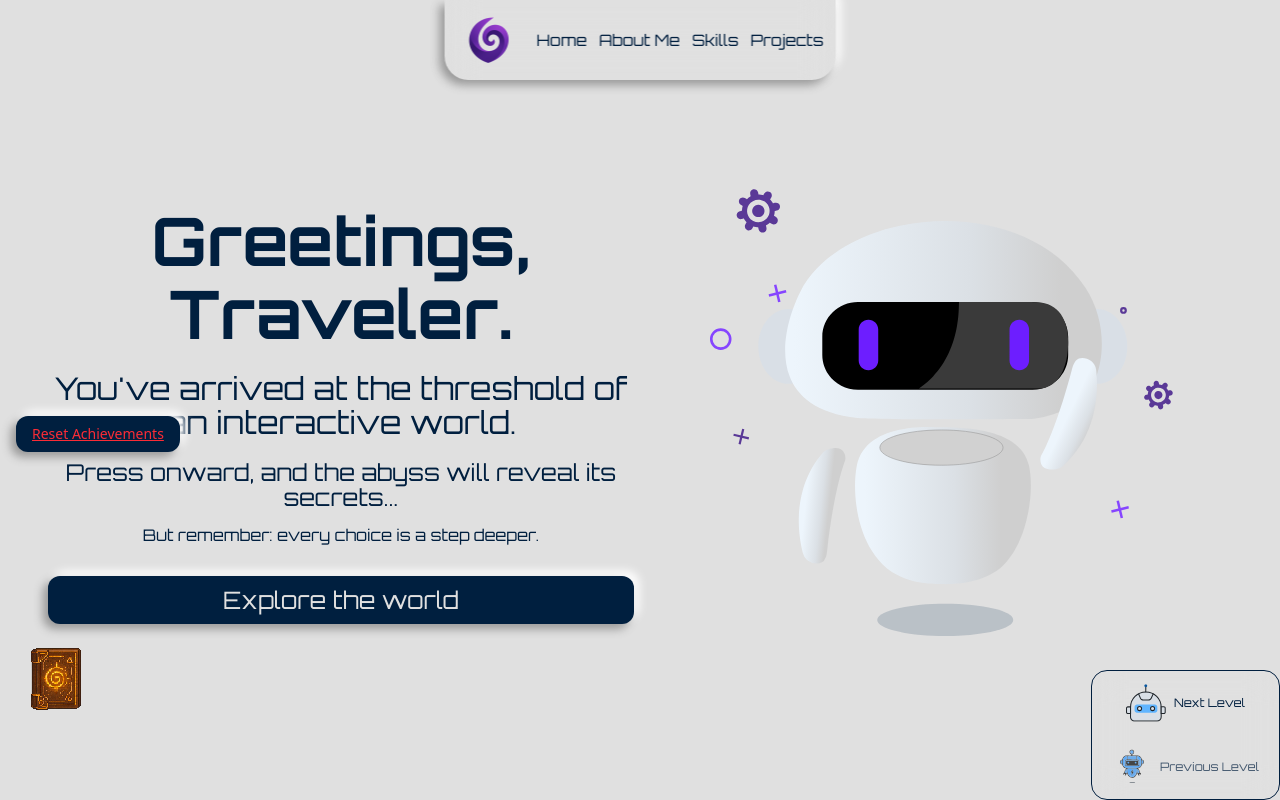
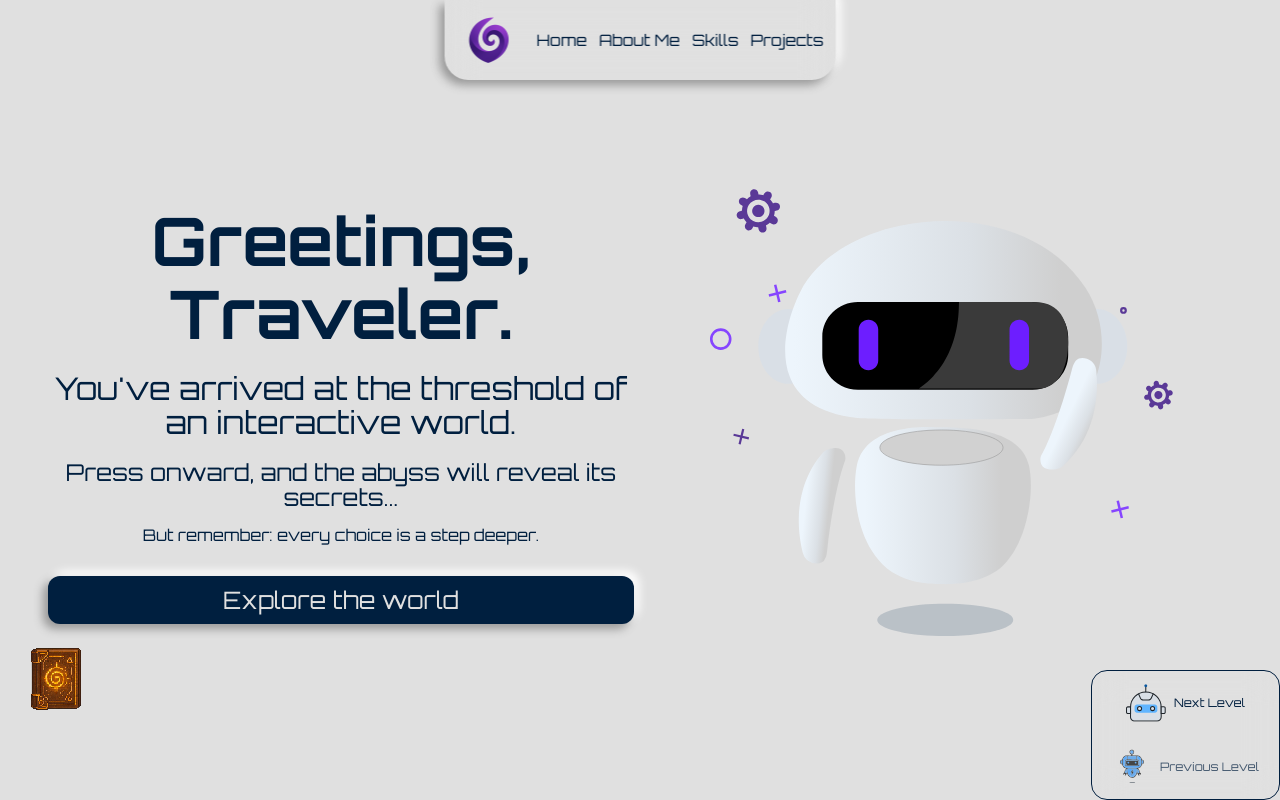
Before and after one commit to Eskalifer1/eskfolio, a Next.js app: page / in a window 1280 px wide. Built offline with nearby package versions, Linux system fonts and the light colour scheme.

Commit message:
feat: opened spellbook removed priority

```diff
--- a/src/app/globals.css
+++ b/src/app/globals.css
@@ -103,18 +103,17 @@ img {
   }
 
   .fade-enter {
-    transition: all 300ms;
     opacity: 1;
     display: block;
   }
 
   .fade-exit {
-    transition: all 300ms;
     opacity: 0;
     display: none;
   }
 
   .fade-base {
+    transition: all 300ms;
     transition-behavior: allow-discrete !important;
     @starting-style {
       opacity: 0;
--- a/src/components/SiteWrap/index.tsx
+++ b/src/components/SiteWrap/index.tsx
@@ -10,7 +10,6 @@ import { ReactNode } from "react";
 
 import { cn } from "@/lib/cn";
 
-import DevTools from "../DevTools";
 import LoadingScreen from "../LoadingScreen";
 import SectionButtons from "../SectionButtons";
 import SpellBook from "../SpellBook";
@@ -25,7 +24,7 @@ function SiteWrap({ children }: PropsType) {
 
   return (
     <>
-      <DevTools />
+      {/* <DevTools /> */}
       <NoSSRLogic />
       <LoadingScreen />
       <div
--- a/src/components/SpellBook/Modal/index.tsx
+++ b/src/components/SpellBook/Modal/index.tsx
@@ -59,7 +59,6 @@ function SpellBookModal({ onClose, isOpen }: PropsType) {
               fill: true,
               className:
                 "[image-rendering:pixelated] object-cover md:object-contain",
-              priority: true,
             }}
             className="z-1"
           />
```
